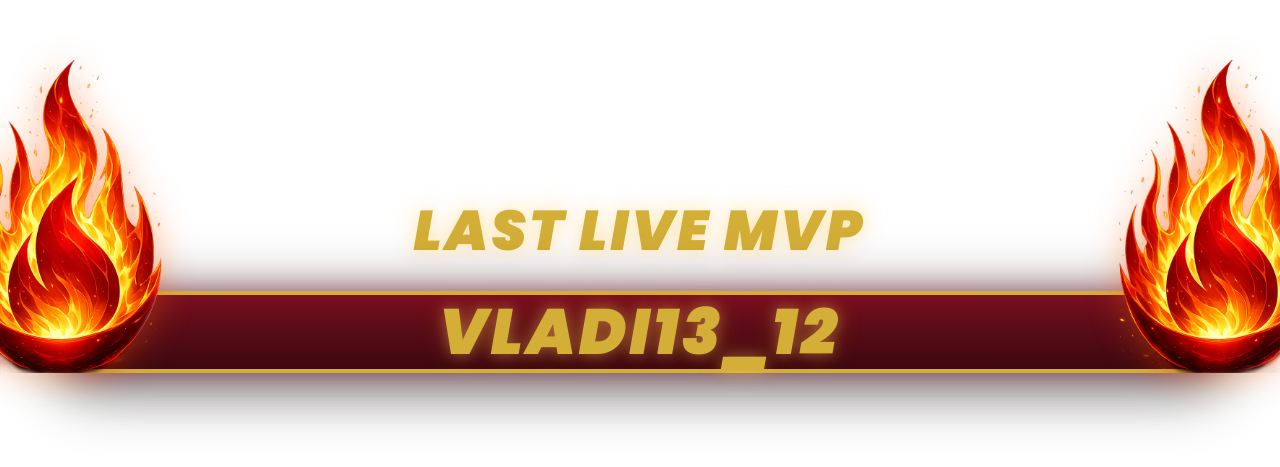
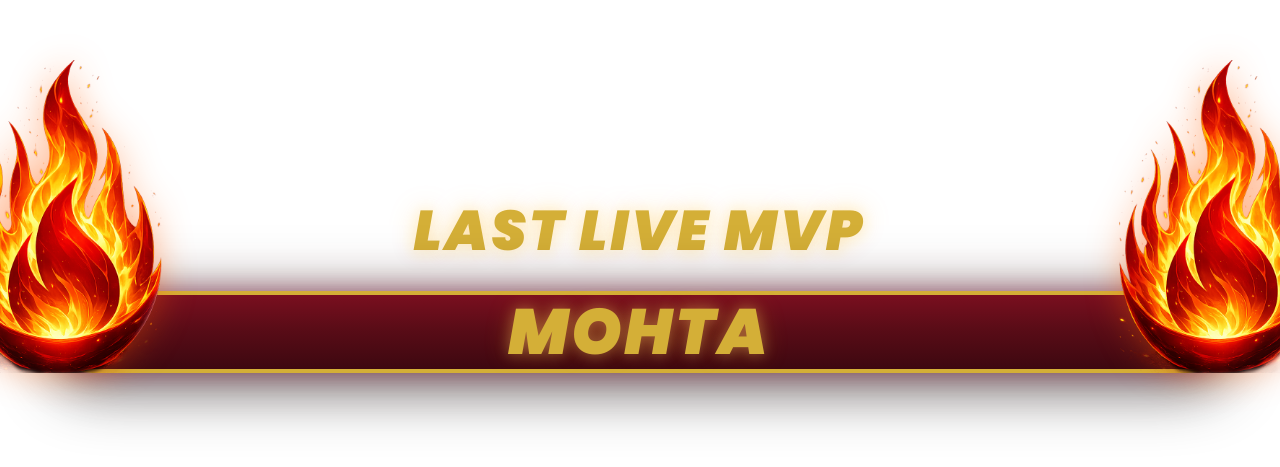
Before and after one commit to BLCKLNG/mvp, a plain HTML site: page index.html in a window 1280 px wide. Shown: the part 307-774 px from the top of the page. Drawn offline with Linux system fonts and the light colour scheme.

Commit message:
Update index.html

```diff
--- a/index.html
+++ b/index.html
@@ -136,7 +136,7 @@
     <div id="stage">
       <img class="fire left"  src="images/fire.png" alt="">
       <div id="carpet">
-        <div id="name">VLADI13_12</div>
+        <div id="name">MOHTA</div>
       </div>
       <img class="fire right" src="images/fire.png" alt="">
     </div>
```
